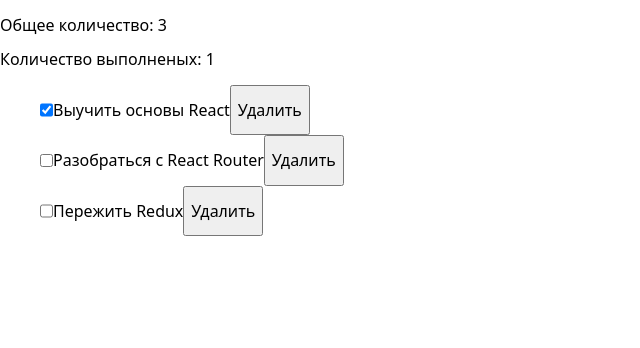
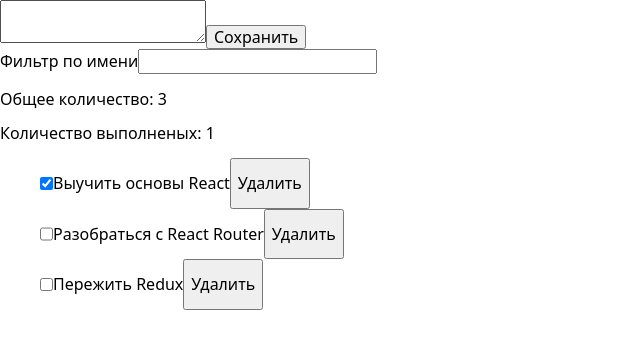
Before and after one commit to Viktor2020arey/react-homework-2, a React (Create React App) app: page / in a window 1280 px wide. Shown: the top 348 px of the page, without its empty margins (0-640 px from the left). Built offline with nearby package versions, Linux system fonts and the light colour scheme.

Commit message:
закончил вторую лекцию

```diff
--- a/src/App.js
+++ b/src/App.js
@@ -1,9 +1,13 @@
 import React, { Component } from "react";
+import shortid from "shortid";
 // import Counter from "./components/Counter/Counter";
 // import Dropdown from "./components/Dropdown/Dropdown";
 // import ColorPicker from "./components/ColorPicker";
 import TodoList from "./components/TodoList";
 import initialTodos from "./todos.json";
+
+import TodoEditor from "./components/TodoEditor";
+import Filter from "./components/TodoList/Filter";
 // import Form from "./components/form";
 // const colorPickerOptions = [
 //   { label: "red", color: "#F44336" },
@@ -18,12 +22,29 @@ class App extends Component {
   state = {
     todos: initialTodos,
     inputValue: "",
+    filter: "",
+  };
+
+  addTodo = (text) => {
+    const todo = {
+      id: shortid.generate(),
+      text,
+      completed: false,
+    };
+
+    this.setState((todos) => ({
+      todos: [todo, ...todos],
+    }));
   };
 
   deleteTodo = (todoId) => {
     this.setState((prevState) => ({
       todos: prevState.todos.filter((todo) => todo.id !== todoId),
     }));
+  };
+
+  changeFilter = (e) => {
+    this.setState({ filter: e.currentTarget.value });
   };
 
   toggleCompleted = (todoId) => {
@@ -39,14 +60,32 @@ class App extends Component {
     console.log(data);
   };
 
-  render() {
+  getVisibleTodos = () => {
+    const { filter, todos } = this.state;
+
+    const normalizedFilter = filter.toLowerCase();
+
+    return todos.filter((todo) =>
+      todo.text.toLowerCase().includes(normalizedFilter)
+    );
+  };
+
+  calculateCompletedTodos = () => {
     const { todos } = this.state;
 
-    const totalTodoCount = todos.length;
-    const completedTodoCount = todos.reduce(
+    return todos.reduce(
       (total, todo) => (todo.completed ? total + 1 : total),
       0
     );
+  };
+
+  render() {
+    const { todos, filter } = this.state;
+
+    const totalTodoCount = todos.length;
+    const completedTodoCount = this.calculateCompletedTodos();
+
+    const visibleTodos = this.getVisibleTodos();
 
     return (
       <>
@@ -56,13 +95,17 @@ class App extends Component {
         {/* <Dropdown /> */}
         {/* <Counter initialValue={0} /> */}
 
+        <TodoEditor onSubmit={this.addTodo} />
+
+        <Filter value={filter} onChange={this.changeFilter} />
+
         <div>
           <p>Общее количество: {totalTodoCount} </p>
           <p>Количество выполненых: {completedTodoCount}</p>
         </div>
 
         <TodoList
-          todos={todos}
+          todos={visibleTodos}
           onDeleteTodo={this.deleteTodo}
           ontoggleCompleted={this.toggleCompleted}
         />
--- /dev/null
+++ b/src/components/TodoEditor/TodoEditor.js
@@ -0,0 +1,34 @@
+import React, { Component } from "react";
+
+class TodoEditor extends Component {
+  state = {
+    message: "",
+  };
+
+  handleChange = (e) => {
+    this.setState({ message: e.currentTarget.value });
+  };
+
+  handleSubmit = (e) => {
+    e.preventDefault();
+
+    this.props.onSubmit(this.state.message);
+    this.setState({ message: "" });
+  };
+
+  render() {
+    return (
+      <form className="TodoEditor" onSubmit={this.handleSubmit}>
+        <textarea
+          value={this.state.message}
+          onChange={this.handleChange}
+        ></textarea>
+        <button type="submit" className="TodoEditor__button">
+          Сохранить
+        </button>
+      </form>
+    );
+  }
+}
+
+export default TodoEditor;
--- /dev/null
+++ b/src/components/TodoEditor/index.js
@@ -0,0 +1 @@
+export { default } from "./TodoEditor";
--- /dev/null
+++ b/src/components/TodoList/Filter.js
@@ -0,0 +1,10 @@
+import React from "react";
+
+const Filter = ({ value, onChange }) => (
+  <label>
+    Фильтр по имени
+    <input type="text" value={value} onChange={onChange} />
+  </label>
+);
+
+export default Filter;
```
